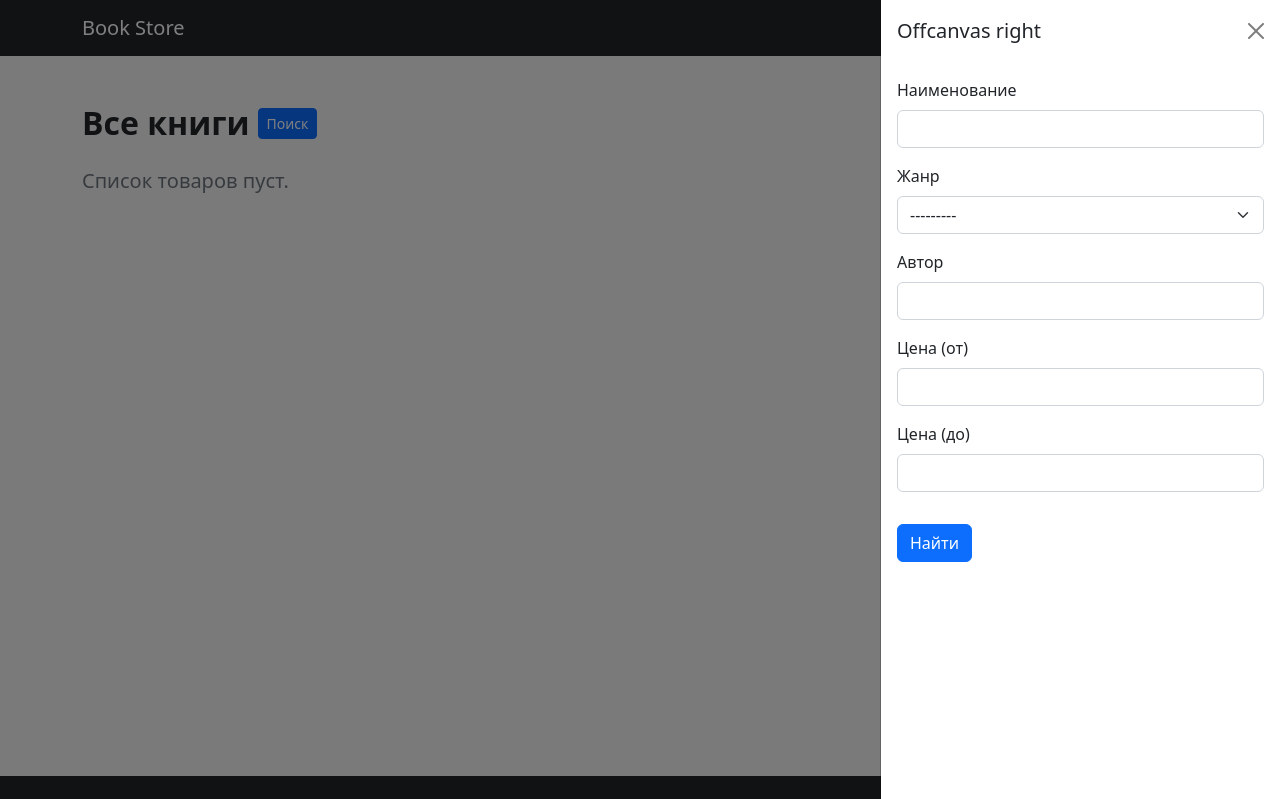
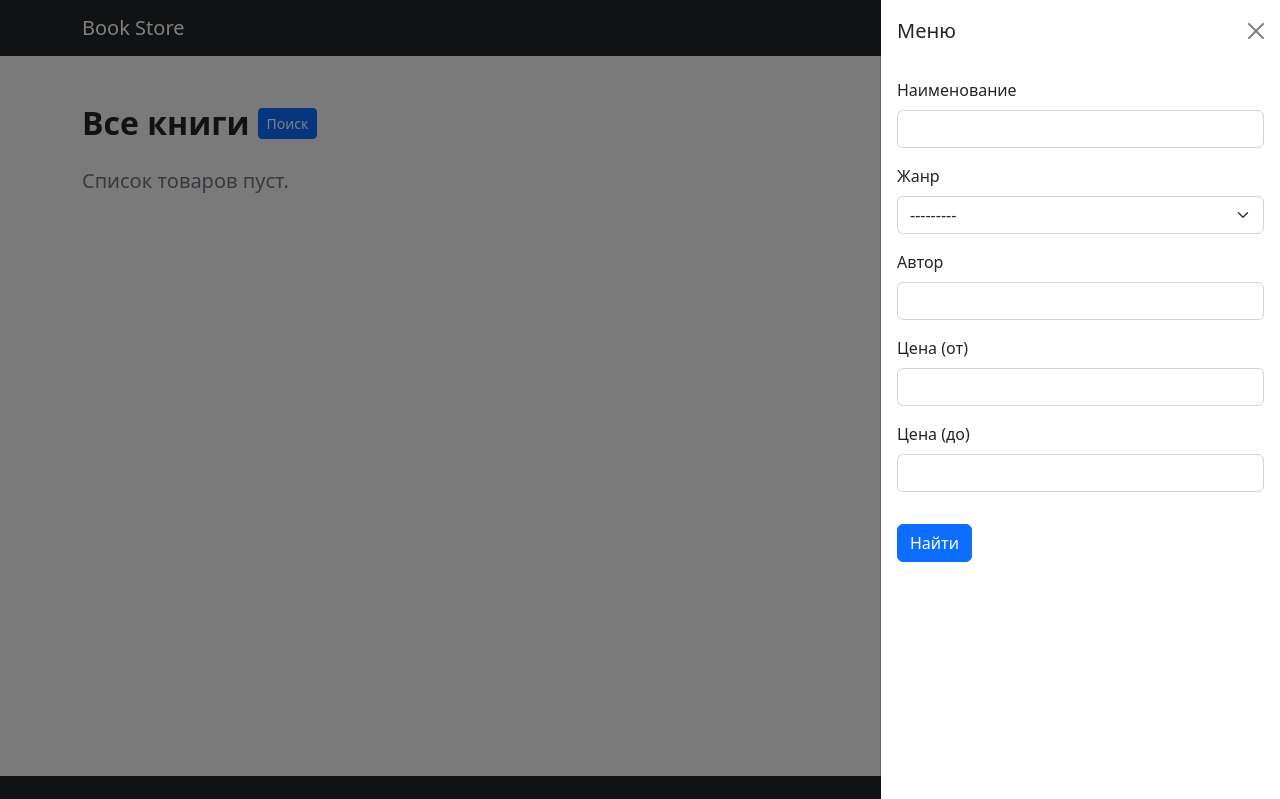
Before and after one commit to dkhrom/book_store, a Django app: page / in a window 1280 px wide, after a click on "Поиск". Shown: the top 799 px of the page. Run offline with Django 3.2, Linux system fonts and the light colour scheme; data that the repository does not hold is empty; parts of the project's set-up code (start-up, migrations or seed data) failed here and were passed over; some libraries are stand-ins or nearby versions.

Commit message:
Update index.html

```diff
--- a/templates/app/index.html
+++ b/templates/app/index.html
@@ -26,7 +26,7 @@
 
 		<div class="offcanvas offcanvas-end" tabindex="-1" id="offcanvasRight" aria-labelledby="offcanvasRightLabel">
 			<div class="offcanvas-header">
-				<h5 class="offcanvas-title" id="offcanvasRightLabel">Offcanvas right</h5>
+				<h5 class="offcanvas-title" id="offcanvasRightLabel">Меню</h5>
 				<button type="button" class="btn-close" data-bs-dismiss="offcanvas" aria-label="Close"></button>
 			</div>
 			<div class="offcanvas-body">
```
